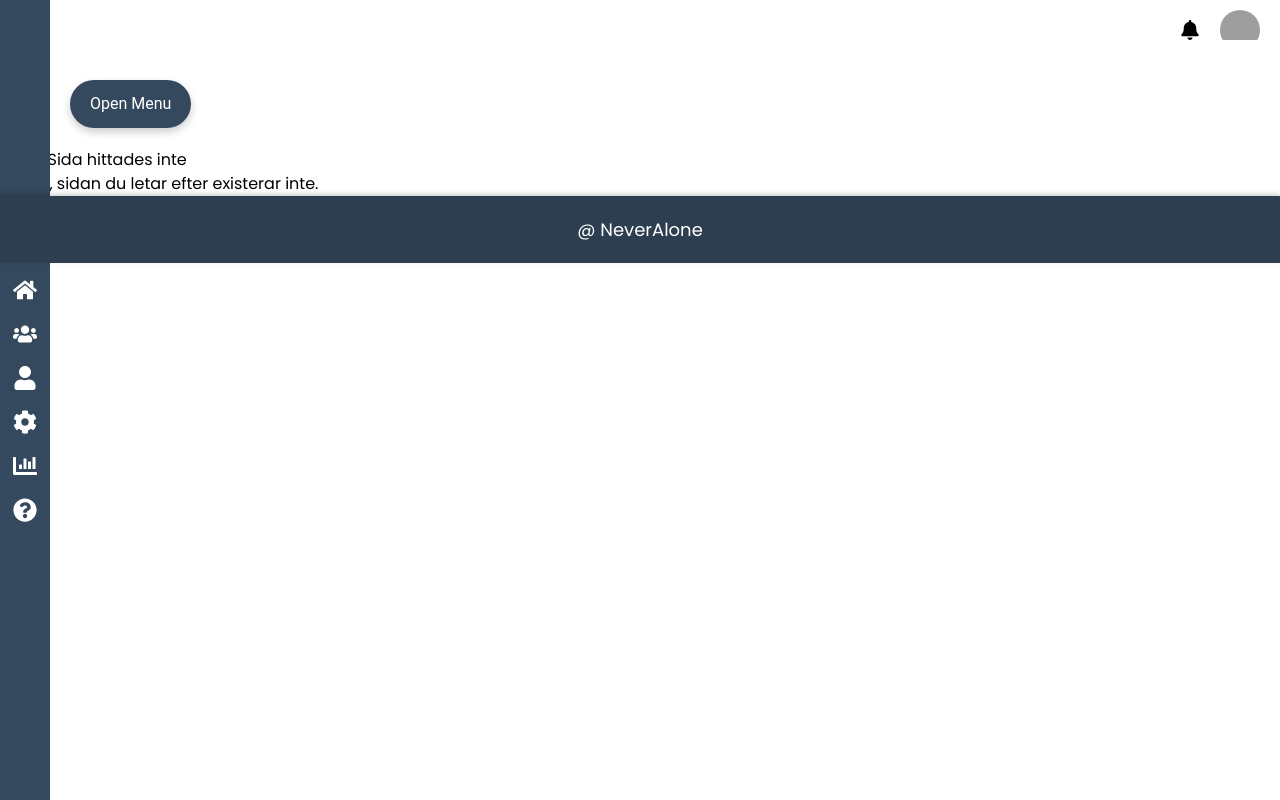
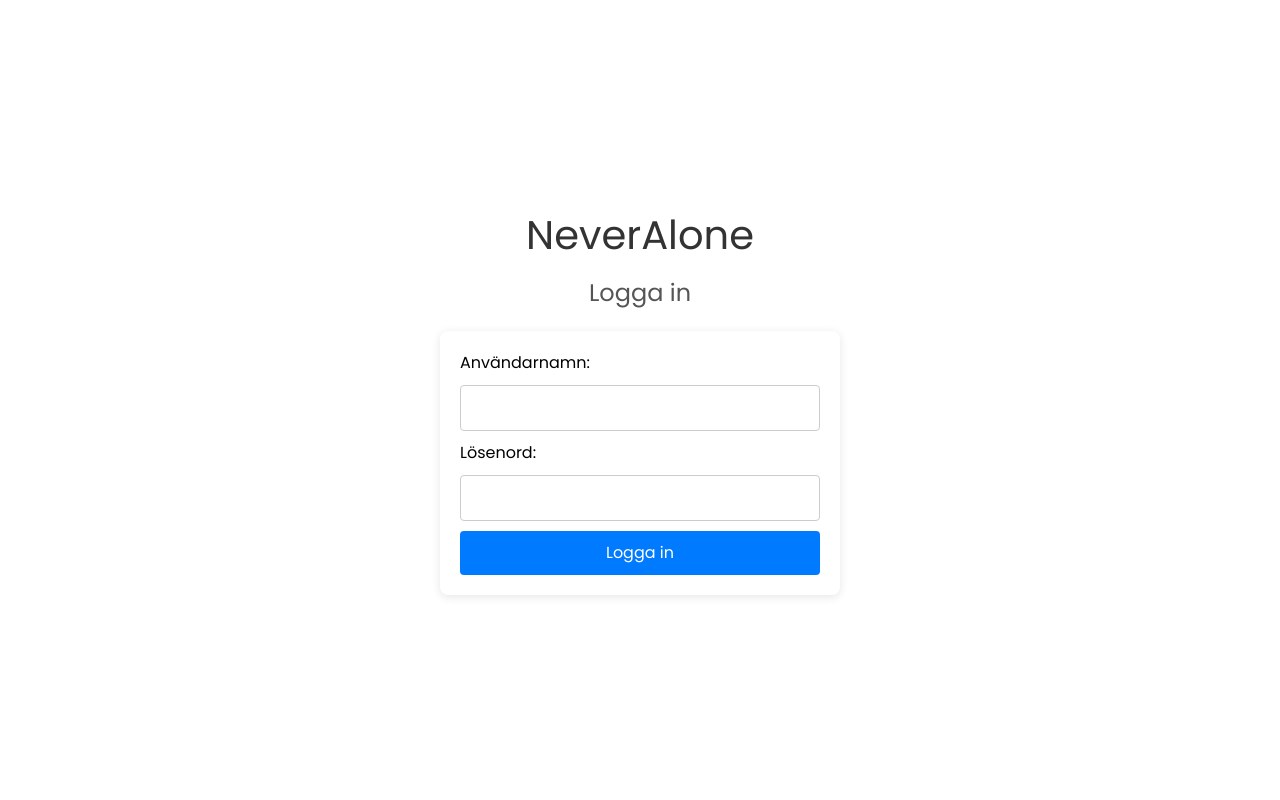
Before and after one commit to ChasChallangeIII/NeverAlone, a React (Vite) app in the folder adminpanel/: page /login in a window 1280 px wide. Before the commit this address had no page. Built offline with nearby package versions, Linux system fonts and the light colour scheme; grey boxes are pictures that could not be loaded.

Commit message:
Updaterat med inloggning och auth.

```diff
--- a/adminpanel/src/App.jsx
+++ b/adminpanel/src/App.jsx
@@ -1,13 +1,15 @@
 import React from 'react';
 import { BrowserRouter } from 'react-router-dom';
-import AppRoutes from './pages/Layout/AppRoutes';
-
+import AppRoutes from './pages/Layout/AppRoutes'
+import { AuthProvider } from './pages/AuthContext/AuthContext'
 
 const App = () => {
     return (
-        <BrowserRouter>
-            <AppRoutes />
-        </BrowserRouter>
+        <AuthProvider>
+            <BrowserRouter>
+                <AppRoutes />
+            </BrowserRouter>
+        </AuthProvider>
     );
 };
 
--- a/adminpanel/src/components/Header/Header.css
+++ b/adminpanel/src/components/Header/Header.css
@@ -28,3 +28,19 @@
     width: 100%;
     height: auto;
 }
+
+.logout-button {
+    background-color: #ff4d4d;
+    color: white;
+    border: none;
+    border-radius: 4px;
+    padding: 10px 15px;
+    cursor: pointer;
+    font-size: 1rem;
+    margin-left: 20px;
+    transition: background-color 0.3s;
+}
+
+.logout-button:hover {
+    background-color: #cc0000;
+}
--- a/adminpanel/src/components/Header/Header.jsx
+++ b/adminpanel/src/components/Header/Header.jsx
@@ -1,9 +1,18 @@
 import React from 'react';
-import { Link } from 'react-router-dom';
+import { Link, useNavigate } from 'react-router-dom';
 import { FaBell } from 'react-icons/fa';
+import { useAuth } from '../../pages/AuthContext/AuthContext'; // Importera useAuth
 import '../../components/Header/Header.css';
 
 const Header = () => {
+    const { logout } = useAuth(); // Hämta logout-funktionen
+    const navigate = useNavigate(); // För att navigera efter utloggning
+
+    const handleLogout = () => {
+        logout(); // Anropa logout-funktionen
+        navigate('/login'); // Omdirigera till inloggningssidan
+    };
+
     return (
         <div className="header">
             <div className="header-icons">
@@ -15,6 +24,9 @@ const Header = () => {
                         className="profile-image"
                     />
                 </Link>
+                <button onClick={handleLogout} className="logout-button">
+                    Logga ut
+                </button>
             </div>
         </div>
     );
--- /dev/null
+++ b/adminpanel/src/pages/AuthContext/AuthContext.jsx
@@ -0,0 +1,20 @@
+import React, { createContext, useContext, useState } from 'react';
+
+const AuthContext = createContext();
+
+export const AuthProvider = ({ children }) => {
+    const [isAuthenticated, setIsAuthenticated] = useState(false);
+
+    const login = () => setIsAuthenticated(true);
+    const logout = () => setIsAuthenticated(false);
+
+    return (
+        <AuthContext.Provider value={{ isAuthenticated, login, logout }}>
+            {children}
+        </AuthContext.Provider>
+    );
+};
+
+export const useAuth = () => {
+    return useContext(AuthContext);
+};
--- a/adminpanel/src/pages/Layout/AppRoutes.jsx
+++ b/adminpanel/src/pages/Layout/AppRoutes.jsx
@@ -1,7 +1,9 @@
 import React, { Suspense, lazy } from 'react';
-import { Routes, Route } from 'react-router-dom';
+import { Routes, Route, Navigate } from 'react-router-dom';
 import RootLayout from '../../pages/Layout/RootLayout';
-import Spinner from '../../components/Spinner/Spinner'
+import Spinner from '../../components/Spinner/Spinner';
+import ProtectedRoute from '../../pages/Layout/ProtectedRoute';
+import { useAuth } from '../../pages/AuthContext/AuthContext'
 
 const Home = lazy(() => import('../Mainpages/Home'));
 const Users = lazy(() => import('../Mainpages/Users'));
@@ -10,18 +12,41 @@ const Reports = lazy(() => import('../Mainpages/Reports'));
 const Help = lazy(() => import('../Mainpages/Help'));
 const Profile = lazy(() => import('../Mainpages/Profile'));
 const NotFound = lazy(() => import('../Mainpages/NotFound'));
+const Login = lazy(() => import('../Mainpages/Login'));
 
 const AppRoutes = () => {
+    const { isAuthenticated } = useAuth();
+
     return (
-        <Suspense fallback={<div> < Spinner /> </div>}>
+        <Suspense fallback={<div><Spinner /></div>}>
             <Routes>
                 <Route path="/" element={<RootLayout />}>
-                    <Route index element={<Home />} />
-                    <Route path="users" element={<Users />} />
-                    <Route path="settings" element={<Settings />} />
-                    <Route path="reports" element={<Reports />} />
-                    <Route path="help" element={<Help />} />
-                    <Route path="profile" element={<Profile />} />
+                    <Route index element={isAuthenticated ? <Navigate to="/home" /> : <Navigate to="/login" />} />
+                    <Route path="login" element={<Login />} />
+                    <Route
+                        path="home"
+                        element={<ProtectedRoute><Home /></ProtectedRoute>}
+                    />
+                    <Route
+                        path="users"
+                        element={<ProtectedRoute><Users /></ProtectedRoute>}
+                    />
+                    <Route
+                        path="settings"
+                        element={<ProtectedRoute><Settings /></ProtectedRoute>}
+                    />
+                    <Route
+                        path="reports"
+                        element={<ProtectedRoute><Reports /></ProtectedRoute>}
+                    />
+                    <Route
+                        path="help"
+                        element={<ProtectedRoute><Help /></ProtectedRoute>}
+                    />
+                    <Route
+                        path="profile"
+                        element={<ProtectedRoute><Profile /></ProtectedRoute>}
+                    />
                     <Route path="*" element={<NotFound />} />
                 </Route>
             </Routes>
--- /dev/null
+++ b/adminpanel/src/pages/Layout/ProtectedRoute.jsx
@@ -0,0 +1,11 @@
+import React from 'react';
+import { Navigate } from 'react-router-dom';
+import { useAuth } from '../../pages/AuthContext/AuthContext'
+
+const ProtectedRoute = ({ children }) => {
+    const { isAuthenticated } = useAuth();
+
+    return isAuthenticated ? children : <Navigate to="/login" />;
+};
+
+export default ProtectedRoute;
--- a/adminpanel/src/pages/Layout/RootLayout.jsx
+++ b/adminpanel/src/pages/Layout/RootLayout.jsx
@@ -3,18 +3,23 @@ import { Outlet } from 'react-router-dom';
 import Navbar from '../../components/Navbar/Navbar';
 import Footer from '../../components/Footer/Footer';
 import Header from '../../components/Header/Header';
+import { useAuth } from '../../pages/AuthContext/AuthContext';
 
 const RootLayout = () => {
+    const { isAuthenticated } = useAuth();
+
     return (
         <div>
-            <header>
-                <Header />
-                <Navbar />
-            </header>
+            {isAuthenticated && (
+                <header>
+                    <Header />
+                    <Navbar />
+                </header>
+            )}
             <main>
                 <Outlet />
             </main>
-            <Footer />
+            {isAuthenticated && <Footer />}
         </div>
     );
 };
--- /dev/null
+++ b/adminpanel/src/pages/Mainpages/Login.jsx
@@ -0,0 +1,51 @@
+import React, { useState } from 'react';
+import { useAuth } from '../../pages/AuthContext/AuthContext';
+import { useNavigate } from 'react-router-dom';
+import '../../styles/Login.css'
+
+const Login = () => {
+    const [username, setUsername] = useState('');
+    const [password, setPassword] = useState('');
+    const { login } = useAuth();
+    const navigate = useNavigate();
+
+    const handleSubmit = (e) => {
+        e.preventDefault();
+        if (username === 'admin' && password === 'admin') {
+            login();
+            navigate('/');
+        } else {
+            alert('Felaktigt användarnamn eller lösenord');
+        }
+    };
+
+    return (
+        <div className="login-container">
+            <h1>NeverAlone</h1>
+            <h2>Logga in</h2>
+            <form onSubmit={handleSubmit}>
+                <div>
+                    <label>Användarnamn:</label>
+                    <input
+                        type="text"
+                        value={username}
+                        onChange={(e) => setUsername(e.target.value)}
+                        required
+                    />
+                </div>
+                <div>
+                    <label>Lösenord:</label>
+                    <input
+                        type="password"
+                        value={password}
+                        onChange={(e) => setPassword(e.target.value)}
+                        required
+                    />
+                </div>
+                <button className='loginBtn' type="submit">Logga in</button>
+            </form>
+        </div>
+    );
+};
+
+export default Login;
--- /dev/null
+++ b/adminpanel/src/styles/Login.css
@@ -0,0 +1,84 @@
+@keyframes fadeIn {
+    from {
+        opacity: 0;
+    }
+    to {
+        opacity: 1;
+    }
+}
+
+.login-container {
+    display: flex;
+    flex-direction: column;
+    justify-content: center;
+    align-items: center;
+    height: 100vh;
+    padding: 20px;
+}
+
+
+h1 {
+    font-size: 2.5rem;
+    margin-bottom: 10px;
+    color: #333;
+}
+
+
+h2 {
+    font-size: 1.5rem;
+    margin-bottom: 20px;
+    color: #555;
+}
+
+
+form {
+    background: white;
+    padding: 20px;
+    border-radius: 8px;
+    box-shadow: 0 2px 10px rgba(0, 0, 0, 0.1);
+    width: 100%;
+    max-width: 400px;
+}
+
+
+input {
+    width: 100%;
+    padding: 10px;
+    margin: 10px 0;
+    border: 1px solid #ccc;
+    border-radius: 4px;
+    font-size: 1rem;
+}
+
+
+.loginBtn {
+    width: 100%;
+    padding: 10px;
+    background-color: #007bff;
+    color: white;
+    border: none;
+    border-radius: 4px;
+    font-size: 1rem;
+    cursor: pointer;
+    transition: background-color 0.3s;
+}
+
+
+.loginBtn:hover {
+    background-color: #0056b3;
+}
+
+
+@media (max-width: 600px) {
+    h1 {
+        font-size: 2rem;
+    }
+
+    h2 {
+        font-size: 1.25rem;
+    }
+
+    button {
+        font-size: 0.9rem;
+    }
+}
```
